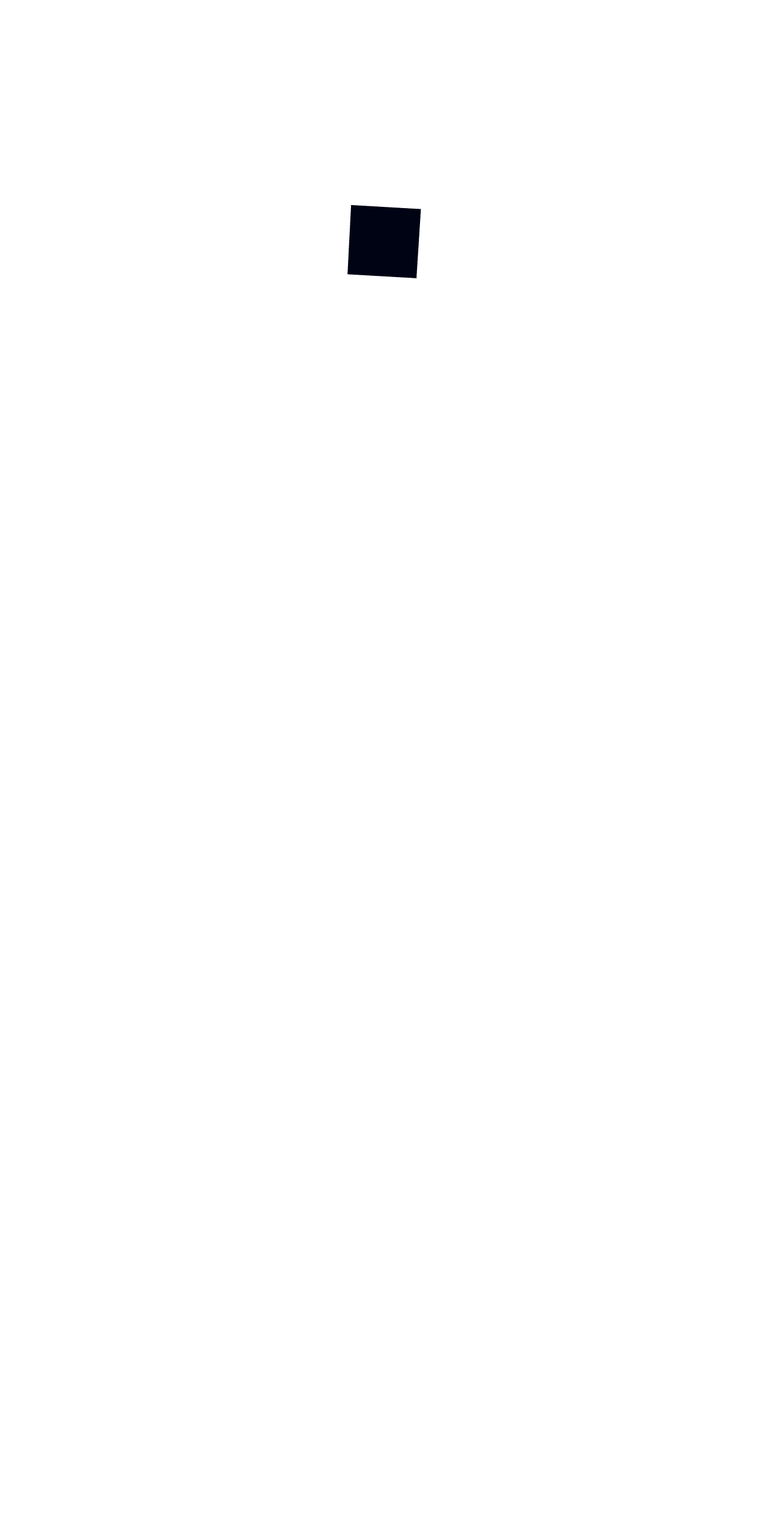
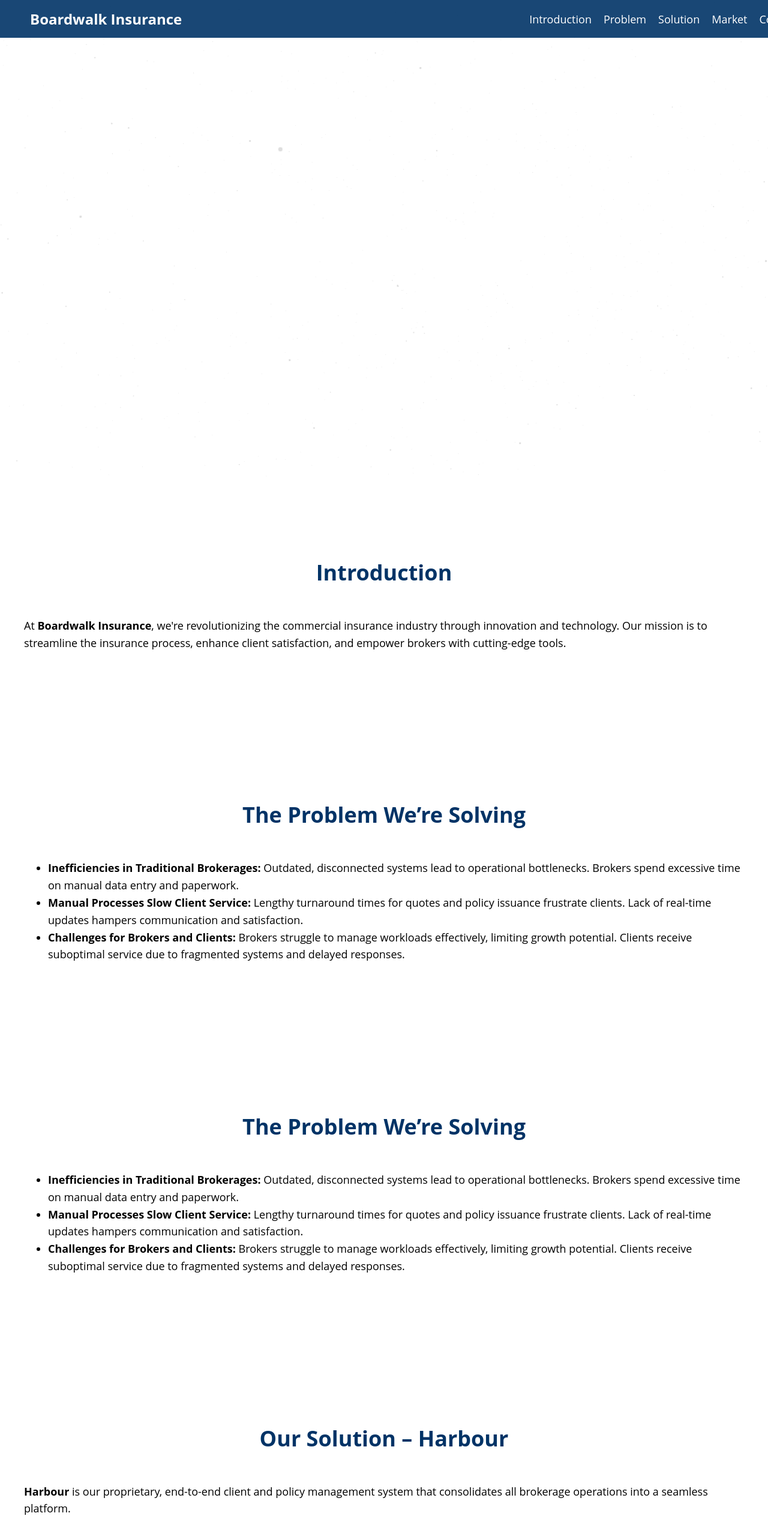
Before and after one commit to tarasbob/boardwalk, a React (Create React App) app: page / in a window 1280 px wide. Shown: the top 2553 px of the page at 60% size. Before the commit the page ends 800 px from the top, so only its background shows below. Built offline with nearby package versions, Linux system fonts and the light colour scheme.

Commit message:
Got the initial layout working

```diff
--- a/package.json
+++ b/package.json
@@ -8,6 +8,7 @@
     "@testing-library/jest-dom": "^5.17.0",
     "@testing-library/react": "^13.4.0",
     "@testing-library/user-event": "^13.5.0",
+    "framer-motion": "^11.11.8",
     "react": "^18.3.1",
     "react-dom": "^18.3.1",
     "react-scripts": "5.0.1",
--- a/src/App.css
+++ b/src/App.css
@@ -1,38 +1,10 @@
-.App {
-  text-align: center;
+/* src/App.css */
+body, html, #root, .App {
+  margin: 0;
+  padding: 0;
+  height: 100%;
 }
 
-.App-logo {
-  height: 40vmin;
-  pointer-events: none;
+.App {
+  font-family: 'Open Sans', Arial, sans-serif;
 }
-
-@media (prefers-reduced-motion: no-preference) {
-  .App-logo {
-    animation: App-logo-spin infinite 20s linear;
-  }
-}
-
-.App-header {
-  background-color: #282c34;
-  min-height: 100vh;
-  display: flex;
-  flex-direction: column;
-  align-items: center;
-  justify-content: center;
-  font-size: calc(10px + 2vmin);
-  color: white;
-}
-
-.App-link {
-  color: #61dafb;
-}
-
-@keyframes App-logo-spin {
-  from {
-    transform: rotate(0deg);
-  }
-  to {
-    transform: rotate(360deg);
-  }
-}
--- a/src/App.js
+++ b/src/App.js
@@ -1,10 +1,94 @@
-import React from 'react';
-import ThreeDScene from './components/ThreeDScene';
+import React from "react";
+import Header from "./components/Header";
+import HeroSection from "./components/HeroSection";
+import ContentSection from "./components/ContentSection";
+import Footer from "./components/Footer";
+import "./App.css";
 
 function App() {
   return (
     <div className="App">
-      <ThreeDScene />
+      <Header />
+      <HeroSection />
+
+      <ContentSection id="introduction" title="Introduction">
+        <p>
+          At <strong>Boardwalk Insurance</strong>, we're revolutionizing the
+          commercial insurance industry through innovation and technology. Our
+          mission is to streamline the insurance process, enhance client
+          satisfaction, and empower brokers with cutting-edge tools.
+        </p>
+      </ContentSection>
+
+      <ContentSection id="problem" title="The Problem We’re Solving">
+        <ul>
+          <li>
+            <strong>Inefficiencies in Traditional Brokerages:</strong> Outdated,
+            disconnected systems lead to operational bottlenecks. Brokers spend
+            excessive time on manual data entry and paperwork.
+          </li>
+          <li>
+            <strong>Manual Processes Slow Client Service:</strong> Lengthy
+            turnaround times for quotes and policy issuance frustrate clients.
+            Lack of real-time updates hampers communication and satisfaction.
+          </li>
+          <li>
+            <strong>Challenges for Brokers and Clients:</strong> Brokers
+            struggle to manage workloads effectively, limiting growth potential.
+            Clients receive suboptimal service due to fragmented systems and
+            delayed responses.
+          </li>
+        </ul>
+      </ContentSection>
+
+      <ContentSection id="problem" title="The Problem We’re Solving">
+        <ul>
+          <li>
+            <strong>Inefficiencies in Traditional Brokerages:</strong> Outdated,
+            disconnected systems lead to operational bottlenecks. Brokers spend
+            excessive time on manual data entry and paperwork.
+          </li>
+          <li>
+            <strong>Manual Processes Slow Client Service:</strong> Lengthy
+            turnaround times for quotes and policy issuance frustrate clients.
+            Lack of real-time updates hampers communication and satisfaction.
+          </li>
+          <li>
+            <strong>Challenges for Brokers and Clients:</strong> Brokers
+            struggle to manage workloads effectively, limiting growth potential.
+            Clients receive suboptimal service due to fragmented systems and
+            delayed responses.
+          </li>
+        </ul>
+      </ContentSection>
+
+      <ContentSection id="solution" title="Our Solution – Harbour">
+        <p>
+          <strong>Harbour</strong> is our proprietary, end-to-end client and
+          policy management system that consolidates all brokerage operations
+          into a seamless platform.
+        </p>
+        <ul>
+          <li>
+            <strong>Market Recommendation:</strong> Proprietary algorithms
+            analyze risk and identify optimal carriers.
+          </li>
+          <li>
+            <strong>Policy Hub:</strong> Streamlines quoting for multiple
+            locations and policies in a single workflow.
+          </li>
+          <li>
+            <strong>LightScan AI:</strong> Uses machine learning models to
+            automatically compare policies and flag discrepancies.
+          </li>
+          <li>
+            <strong>Ticket System:</strong> Centralizes broker workflows and
+            enhances collaboration.
+          </li>
+        </ul>
+      </ContentSection>
+
+      <Footer />
     </div>
   );
 }
--- /dev/null
+++ b/src/components/ContentSection.css
@@ -0,0 +1,21 @@
+.content-section {
+  padding: 100px 20px;
+  background-color: #fff;
+}
+
+.section-container {
+  max-width: 1200px;
+  margin: 0 auto;
+}
+
+.section-title {
+  font-size: 36px;
+  color: #003366;
+  text-align: center;
+  margin-bottom: 50px;
+}
+
+.section-content {
+  font-size: 18px;
+  line-height: 1.6;
+}
--- /dev/null
+++ b/src/components/ContentSection.js
@@ -0,0 +1,22 @@
+import React from "react";
+import { motion } from "framer-motion";
+import "./ContentSection.css";
+
+function ContentSection({ id, title, children }) {
+  return (
+    <section id={id} className="content-section">
+      <motion.div
+        className="section-container"
+        initial={{ opacity: 0, y: 50 }}
+        whileInView={{ opacity: 1, y: 0 }}
+        transition={{ duration: 0.5 }}
+        viewport={{ once: true }}
+      >
+        <h2 className="section-title">{title}</h2>
+        <div className="section-content">{children}</div>
+      </motion.div>
+    </section>
+  );
+}
+
+export default ContentSection;
--- /dev/null
+++ b/src/components/Footer.css
@@ -0,0 +1,6 @@
+.footer {
+  background-color: #003366;
+  color: #fff;
+  text-align: center;
+  padding: 20px;
+}
--- /dev/null
+++ b/src/components/Footer.js
@@ -0,0 +1,12 @@
+import React from 'react';
+import './Footer.css';
+
+function Footer() {
+  return (
+    <footer className="footer">
+      <p>&copy; 2023 Boardwalk Insurance. All rights reserved.</p>
+    </footer>
+  );
+}
+
+export default Footer;
--- /dev/null
+++ b/src/components/Header.css
@@ -0,0 +1,28 @@
+.header {
+  position: fixed;
+  top: 0;
+  width: 100%;
+  background-color: rgba(0, 51, 102, 0.9);
+  display: flex;
+  justify-content: space-between;
+  align-items: center;
+  padding: 15px 50px;
+  z-index: 1000;
+}
+
+.logo {
+  color: #fff;
+  font-size: 24px;
+  font-weight: bold;
+}
+
+.nav a {
+  color: #fff;
+  margin-left: 20px;
+  text-decoration: none;
+  font-size: 18px;
+}
+
+.nav a:hover {
+  text-decoration: underline;
+}
--- /dev/null
+++ b/src/components/Header.js
@@ -0,0 +1,19 @@
+import React from 'react';
+import './Header.css';
+
+function Header() {
+  return (
+    <header className="header">
+      <div className="logo">Boardwalk Insurance</div>
+      <nav className="nav">
+        <a href="#introduction">Introduction</a>
+        <a href="#problem">Problem</a>
+        <a href="#solution">Solution</a>
+        <a href="#market">Market</a>
+        <a href="#contact">Contact</a>
+      </nav>
+    </header>
+  );
+}
+
+export default Header;
--- /dev/null
+++ b/src/components/HeroSection.css
@@ -0,0 +1,28 @@
+.hero-section {
+  position: relative;
+  width: 100%;
+  height: 100vh;
+  overflow: hidden;
+  background-attachment: fixed;
+  background-size: cover;
+}
+
+.hero-content {
+  position: absolute;
+  top: 50%;
+  left: 50%;
+  transform: translate(-50%, -50%);
+  color: #fff;
+  text-align: center;
+  z-index: 1;
+}
+
+.hero-content h1 {
+  font-size: 48px;
+  margin-bottom: 20px;
+}
+
+.hero-content p {
+  font-size: 24px;
+  font-style: italic;
+}
--- /dev/null
+++ b/src/components/HeroSection.js
@@ -0,0 +1,17 @@
+import React from 'react';
+import ThreeDBackground from './ThreeDBackground';
+import './HeroSection.css';
+
+function HeroSection() {
+  return (
+    <section className="hero-section">
+      <ThreeDBackground />
+      <div className="hero-content">
+        <h1>Welcome to Boardwalk Insurance</h1>
+        <p>"Redefining Commercial Insurance with Innovation and Technology."</p>
+      </div>
+    </section>
+  );
+}
+
+export default HeroSection;
--- /dev/null
+++ b/src/components/ThreeDBackground.js
@@ -0,0 +1,50 @@
+import React, { useRef } from 'react';
+import { Canvas, useFrame } from '@react-three/fiber';
+import { Points, PointMaterial } from '@react-three/drei';
+import * as THREE from 'three';
+
+function Stars() {
+  const ref = useRef();
+  const sphere = React.useMemo(() => {
+    const positions = [];
+    for (let i = 0; i < 5000; i++) {
+      const x = THREE.MathUtils.randFloatSpread(600);
+      const y = THREE.MathUtils.randFloatSpread(600);
+      const z = THREE.MathUtils.randFloatSpread(600);
+      positions.push(x, y, z);
+    }
+    return new Float32Array(positions);
+  }, []);
+
+  useFrame(() => {
+    ref.current.rotation.x += 0.0005;
+    ref.current.rotation.y += 0.0005;
+  });
+
+  return (
+    <group rotation={[0, 0, Math.PI / 4]}>
+      <Points ref={ref} positions={sphere} stride={3}>
+        <PointMaterial
+          transparent
+          color="#ffffff"
+          size={0.5}
+          sizeAttenuation
+          depthWrite={false}
+        />
+      </Points>
+    </group>
+  );
+}
+
+function ThreeDBackground() {
+  return (
+    <Canvas
+      camera={{ position: [0, 0, 1] }}
+      style={{ position: 'absolute', top: 0, left: 0 }}
+    >
+      <Stars />
+    </Canvas>
+  );
+}
+
+export default ThreeDBackground;
```
Also changed, not shown: 1 other file (tests, documents, lock files or other folders).
